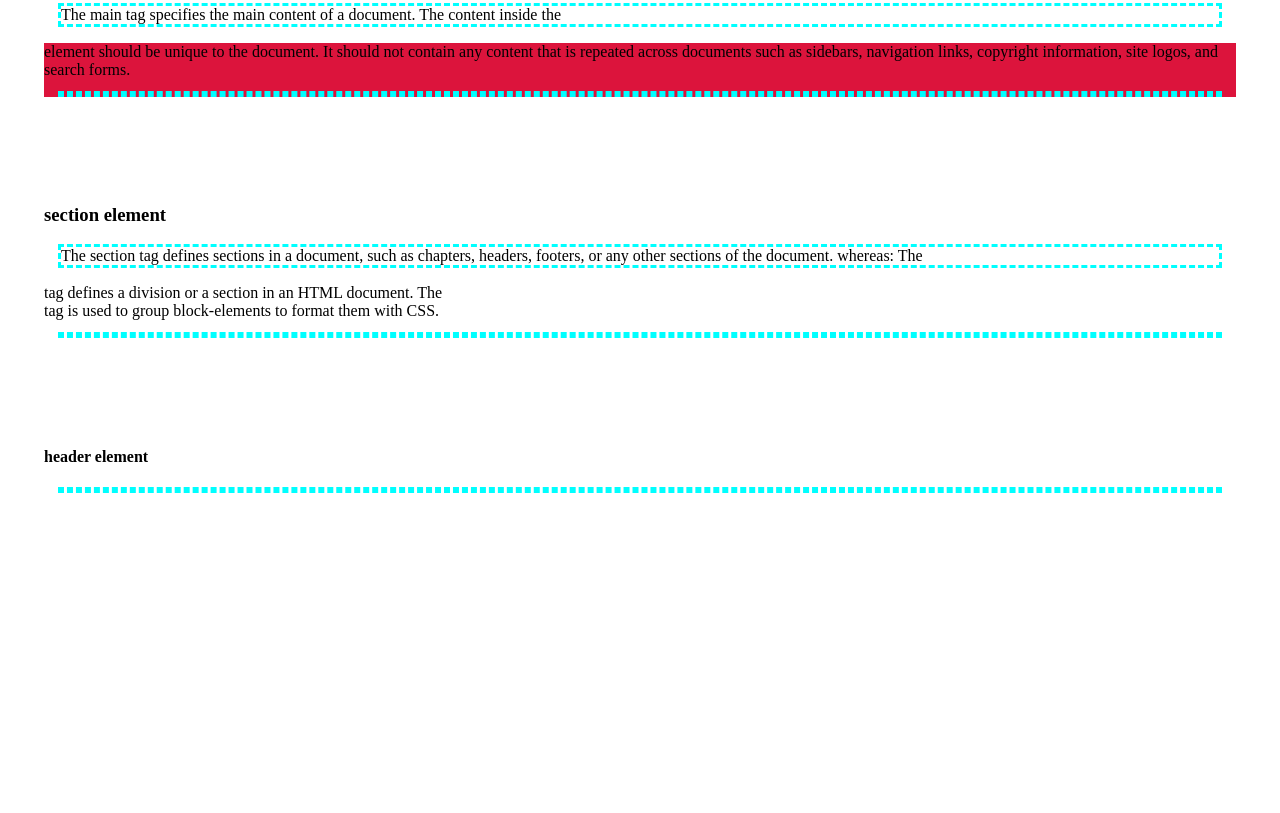
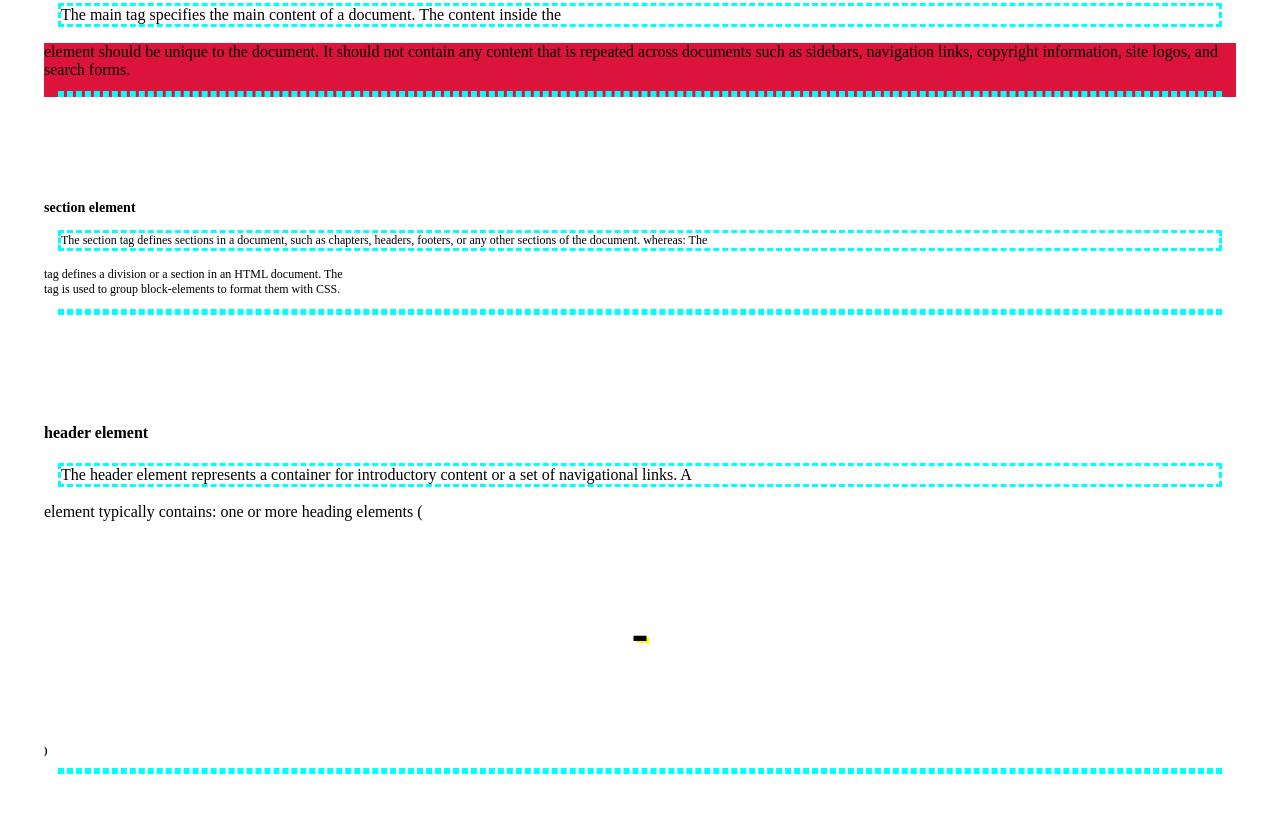
Before and after one commit to taylor18915/Css_Style_Tags, a plain HTML site: page index.html in a window 1280 px wide. Shown: the part 443-1256 px from the top of the page. Before the commit the page ends 996 px from the top, so only its background shows below. Drawn offline with Linux system fonts and the light colour scheme.

Commit message:
Add files via upload

```diff
--- a/index.html
+++ b/index.html
@@ -17,6 +17,7 @@
             font-family: Georgia;
             text-shadow: 3px 2px yellow;
             padding: 36px;
+            text-align:center
         }
 
         p {
@@ -53,13 +54,13 @@
         <h2> main element</h2>
         <p>The main tag specifies the main content of a document. The content inside the <main> element should be unique to the document. It should not contain any content that is repeated across documents such as sidebars, navigation links, copyright information, site logos, and search forms.</p>
     </section>
-    <section>
+    <section class="subsection2">
         <h3> section element</h3>
         <p>The section tag defines sections in a document, such as chapters, headers, footers, or any other sections of the document. whereas: The <div> tag defines a division or a section in an HTML document. The <div> tag is used to group block-elements to format them with CSS.</p>
     </section>
     <section>
         <h4> header element</h4>
-        <p></p>
+        <p>The header element represents a container for introductory content or a set of navigational links. A <header> element typically contains: one or more heading elements (<h1> - <h6>)</p>
     </section>
 </body>
 </html>
```
